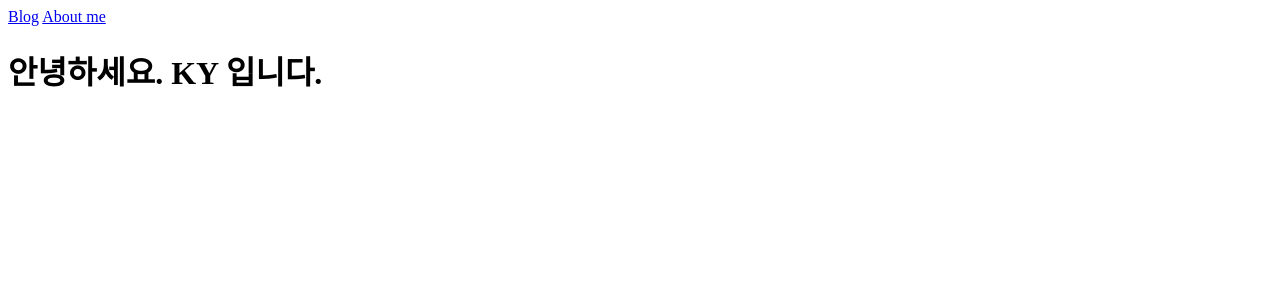
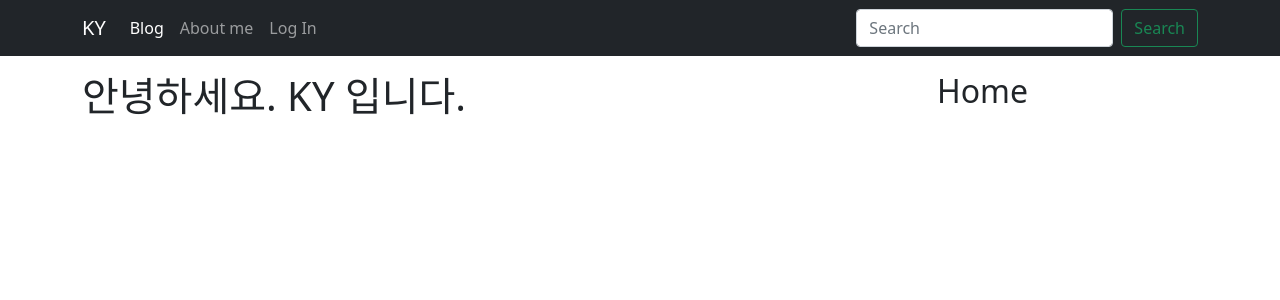
Before and after one commit to ky8778/KY_django, a Django app: page / in a window 1280 px wide. Shown: the top 300 px of the page. Run offline with Django 3.2, Linux system fonts and the light colour scheme.

Commit message:
[Home] base.html uploaded

```diff
--- a/templates/navbar.html
+++ b/home/templates/home/base.html
@@ -3,11 +3,11 @@
 <head>
   <meta charset="UTF-8">
   <link href="https://cdn.jsdelivr.net/npm/bootstrap@5.0.2/dist/css/bootstrap.min.css" rel="stylesheet" integrity="sha384-EVSTQN3/azprG1Anm3QDgpJLIm9Nao0Yz1ztcQTwFspd3yD65VohhpuuCOmLASjC" crossorigin="anonymous">
-  <title></title>
+  <title>{% block title %}{% endblock %}</title>
 </head>
 <body>
-  <nav class="navbar navbar-expand-lg navbar-light bg-light">
-    <div class="container-fluid">
+  <nav class="navbar navbar-expand-lg navbar-dark bg-dark">
+    <div class="container">
       <a class="navbar-brand" href="/">KY</a>
       <button class="navbar-toggler" type="button" data-bs-toggle="collapse" data-bs-target="#navbarSupportedContent" aria-controls="navbarSupportedContent" aria-expanded="false" aria-label="Toggle navigation">
         <span class="navbar-toggler-icon"></span>
@@ -20,20 +20,9 @@
           <li class="nav-item">
             <a class="nav-link" href="/about_me/">About me</a>
           </li>
-          <!-- <li class="nav-item dropdown">
-            <a class="nav-link dropdown-toggle" href="#" id="navbarDropdown" role="button" data-bs-toggle="dropdown" aria-expanded="false">
-              Dropdown
-            </a>
-            <ul class="dropdown-menu" aria-labelledby="navbarDropdown">
-              <li><a class="dropdown-item" href="#">Action</a></li>
-              <li><a class="dropdown-item" href="#">Another action</a></li>
-              <li><hr class="dropdown-divider"></li>
-              <li><a class="dropdown-item" href="#">Something else here</a></li>
-            </ul>
+          <li class="nav-item">
+            <a class="nav-link" href="#">Log In</a>
           </li>
-          <li class="nav-item">
-            <a class="nav-link disabled" href="#" tabindex="-1" aria-disabled="true">Disabled</a>
-          </li> -->
         </ul>
         <form class="d-flex">
           <input class="form-control me-2" type="search" placeholder="Search" aria-label="Search">
@@ -42,6 +31,8 @@
       </div>
     </div>
   </nav>
+  {% block content %}
+  {% endblock %}
 
   <script src="https://cdn.jsdelivr.net/npm/bootstrap@5.0.2/dist/js/bootstrap.bundle.min.js" integrity="sha384-MrcW6ZMFYlzcLA8Nl+NtUVF0sA7MsXsP1UyJoMp4YLEuNSfAP+JcXn/tWtIaxVXM" crossorigin="anonymous"></script>
 </body>
--- a/home/templates/home/home.html
+++ b/home/templates/home/home.html
@@ -1,15 +1,16 @@
-<!DOCTYPE html>
-<html lang="ko">
-<head>
-  <meta charset="UTF-8">
-  <title>Home</title>
-</head>
-<body>
-  <nav>
-    <a href="/blog/">Blog</a>
-    <a href="/about_me/">About me</a>
-  </nav>
-
-  <h1>안녕하세요. KY 입니다.</h1>
-</body>
-</html>
+{% extends 'home/base.html' %}
+{% block title %}
+Home
+{% endblock %}
+{% block content %}
+  <div class="container">
+    <div class="row my-3">
+      <div class="col-9">
+        <h1>안녕하세요. KY 입니다.</h1>
+      </div>
+      <div class="col-3">
+        <h2>Home</h2>
+      </div>
+    </div>
+  </div>
+{% endblock %}
```
Also changed, not shown: home/templates/home/about_me.html (+16 -15 lines).
